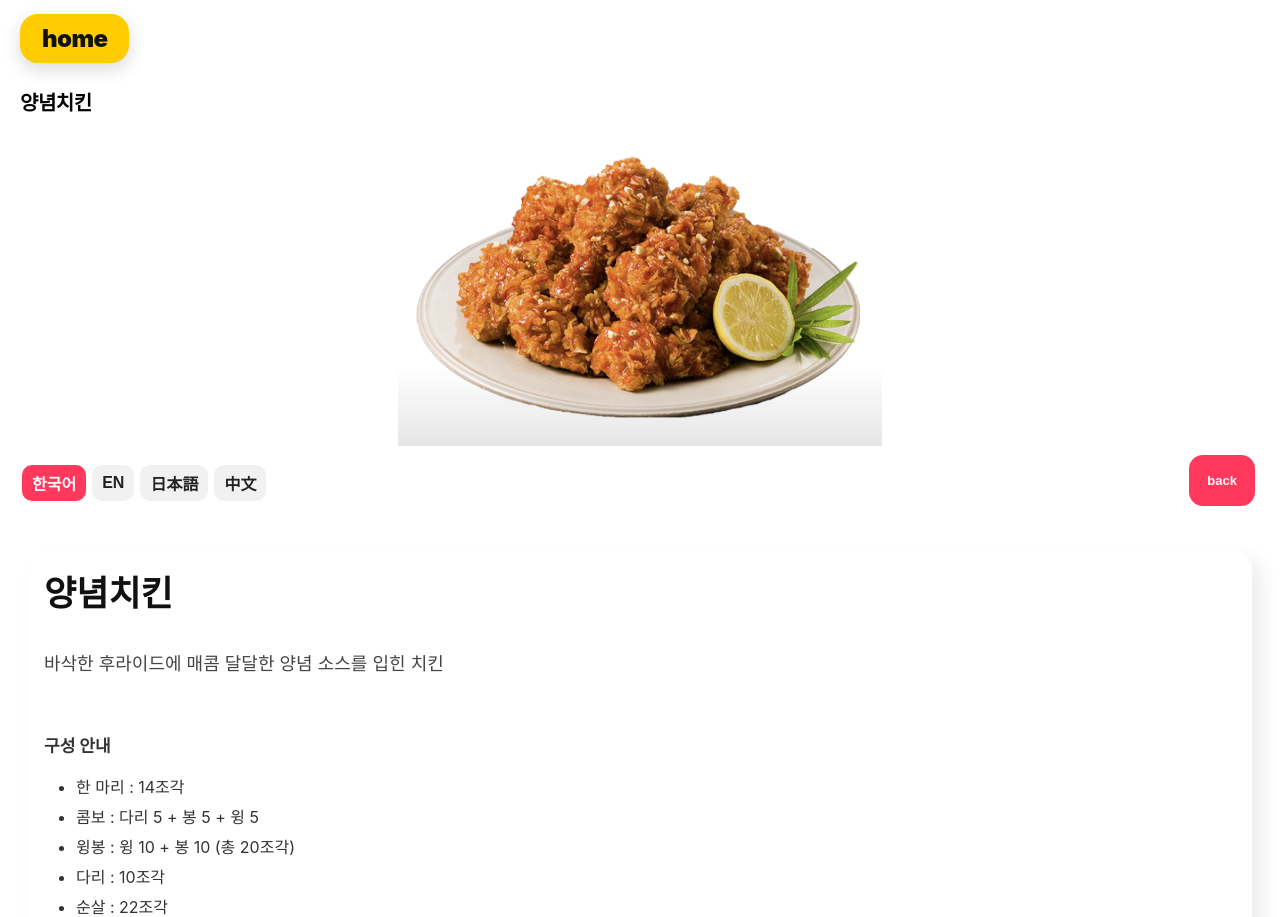
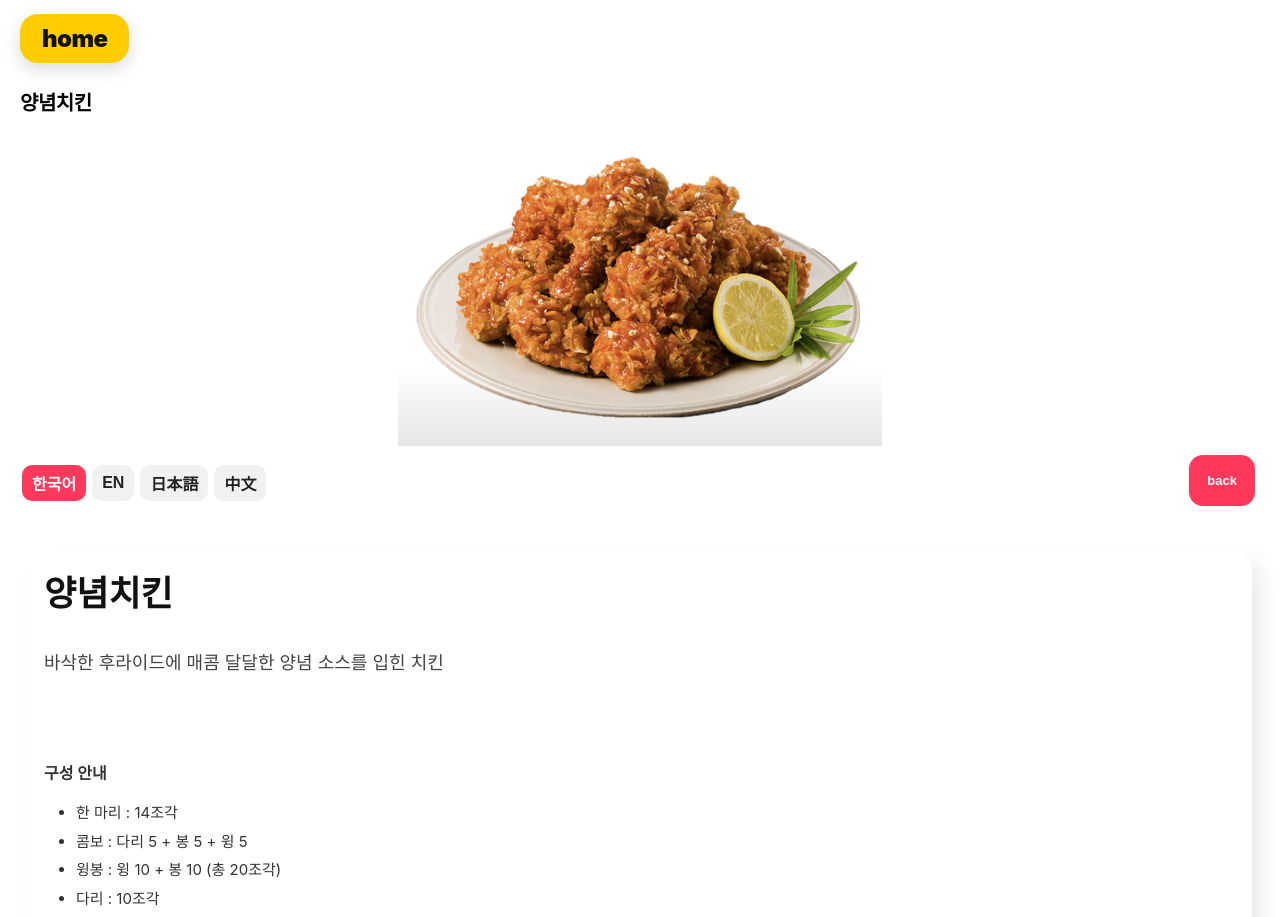
Before and after one commit to remyon88/samsung_bhc, a React (Create React App) app: page /region/chi in a window 1280 px wide. Shown: the top 917 px of the page. Built offline with nearby package versions, Linux system fonts and the light colour scheme.

Commit message:
header design update

```diff
--- a/src/pages/RegionDetail.jsx
+++ b/src/pages/RegionDetail.jsx
@@ -99,19 +99,19 @@ const Name = styled.div`
 
 const Desc = styled.p`
   font-size: 18px;
-  line-height: 2.0;
+  line-height: 1.9;
   color: #444;
-  margin: 0 0 50px;
+  margin: 0 0 80px;
 `;
 
 
 const PortionBox = styled.div`
-  font-size: 16px;
+  font-size: 15px;
   color: #333;
 
   strong {
     display: block;
-    font-size: 17px;
+    font-size: 16px;
     margin-bottom: 18px;
   }
 
```
